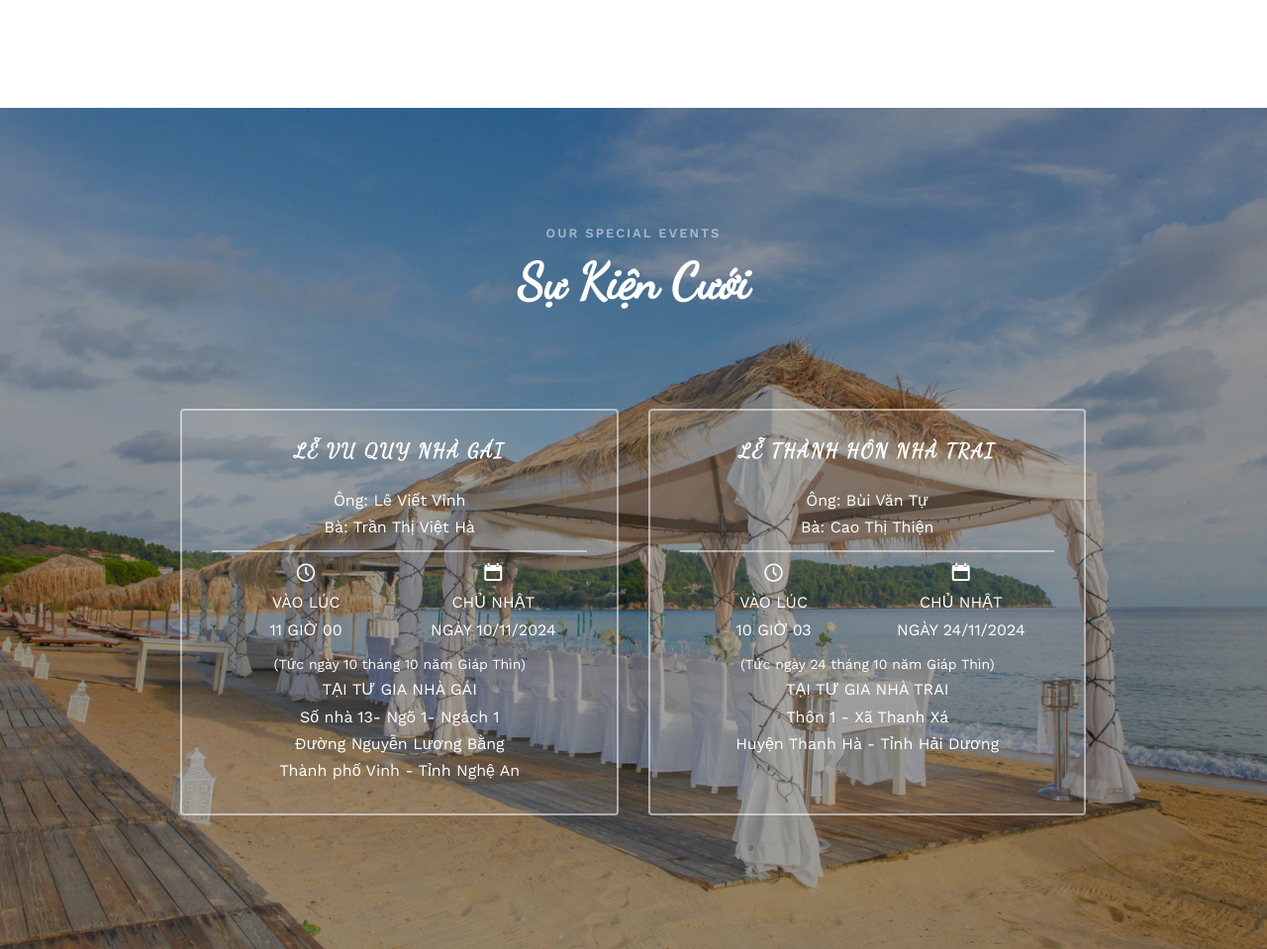
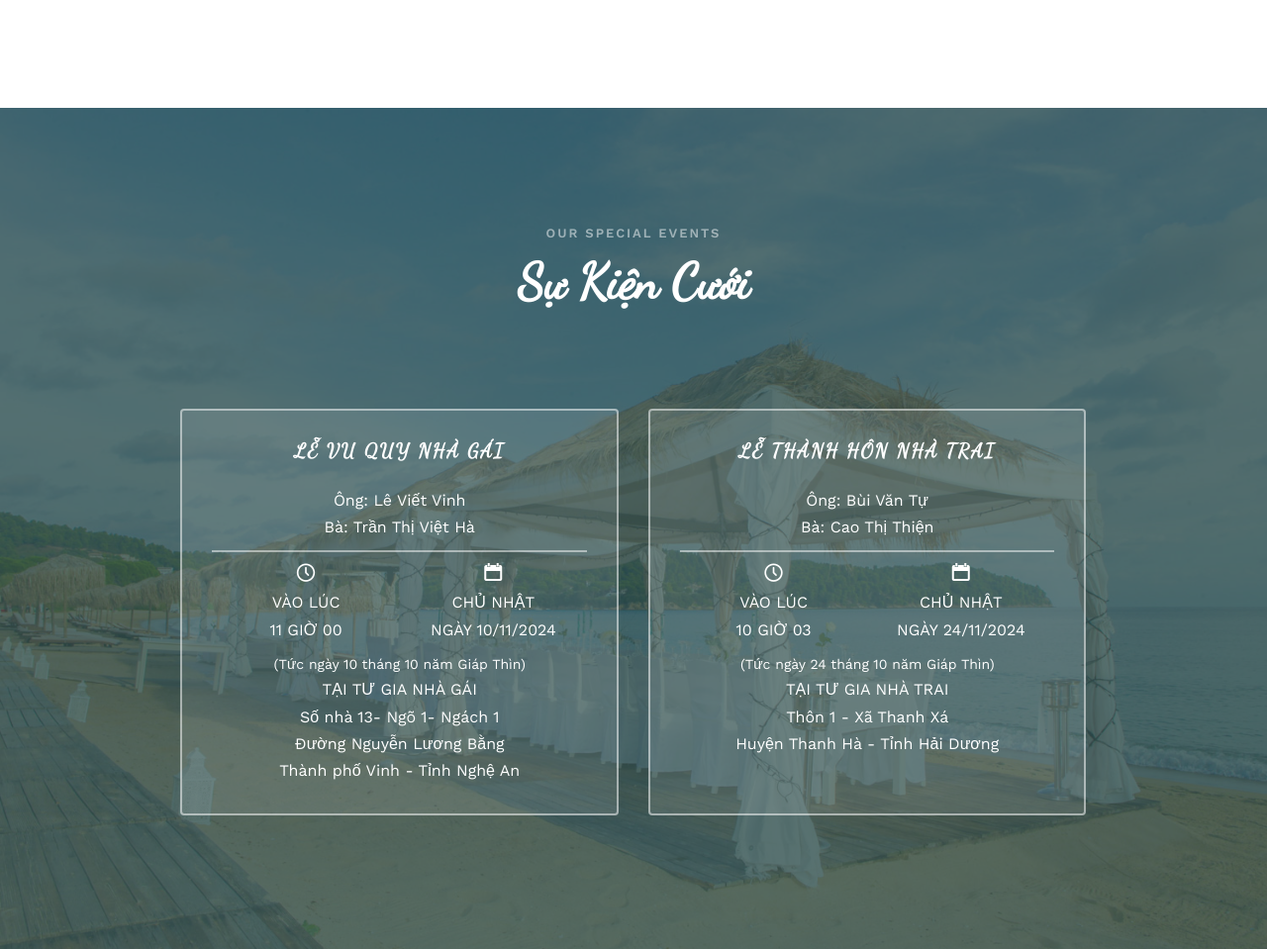
Before and after one commit to bvtrungboy/wedding-invitation, a plain HTML site: page wedding-master/index.html in a window 1280 px wide. Shown: the part 1170-2129 px from the top of the page at 99% size. Drawn offline with nearby package versions, Linux system fonts and the light colour scheme; files whose address does not match are found by name.

Commit message:
Update index.html

```diff
--- a/wedding-master/index.html
+++ b/wedding-master/index.html
@@ -161,7 +161,7 @@
 	</div>
 
 	<div id="fh5co-event" class="fh5co-bg" style="background-image:url(images/img_bg_3.jpg);">
-		<div class="overlay"></div>
+		<div class="overlay" style="background-color: darkslategray; opacity: 0.8;"></div>
 		<div class="container">
 			<div class="row">
 				<div class="col-md-8 col-md-offset-2 text-center fh5co-heading animate-box">
```
